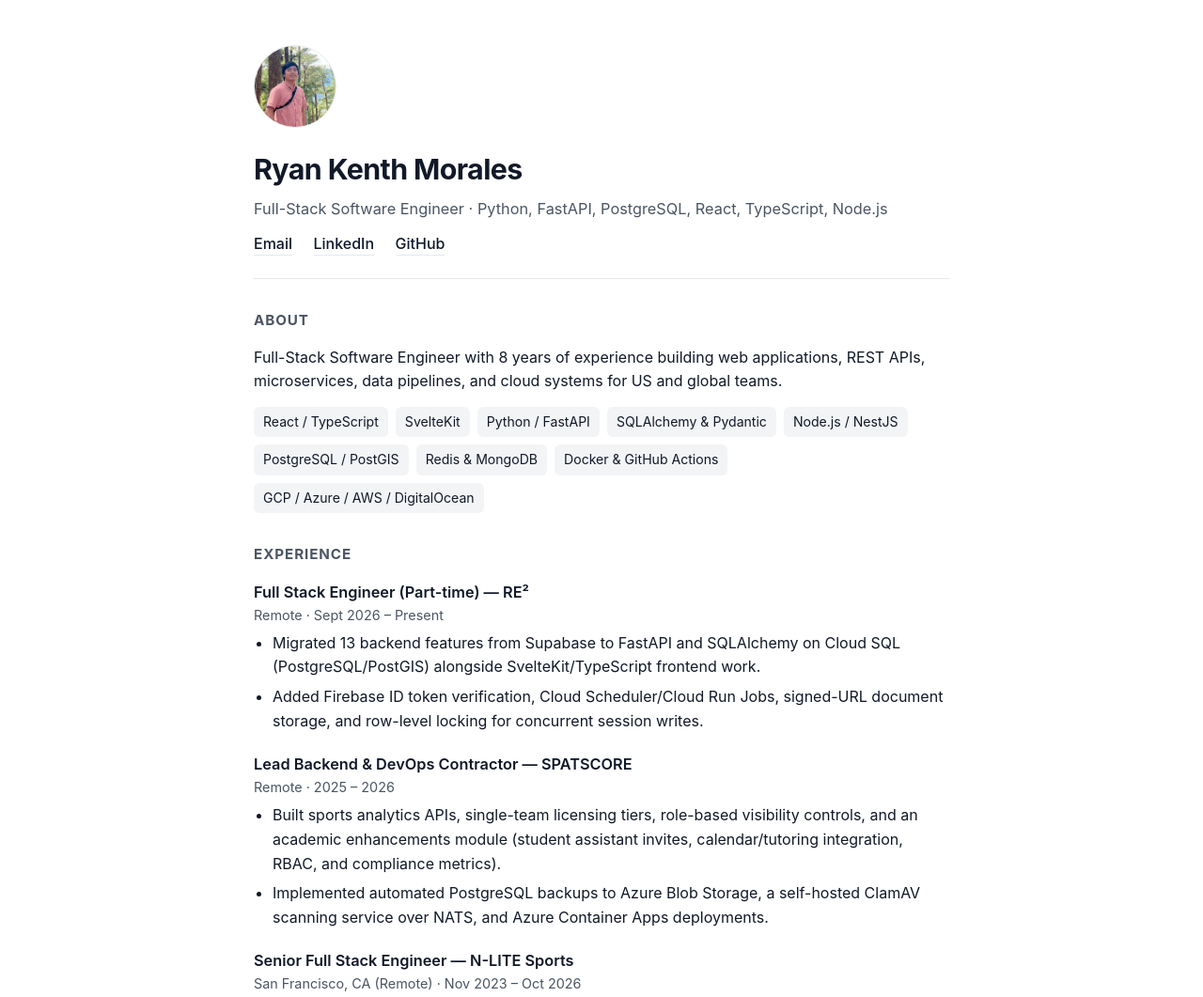
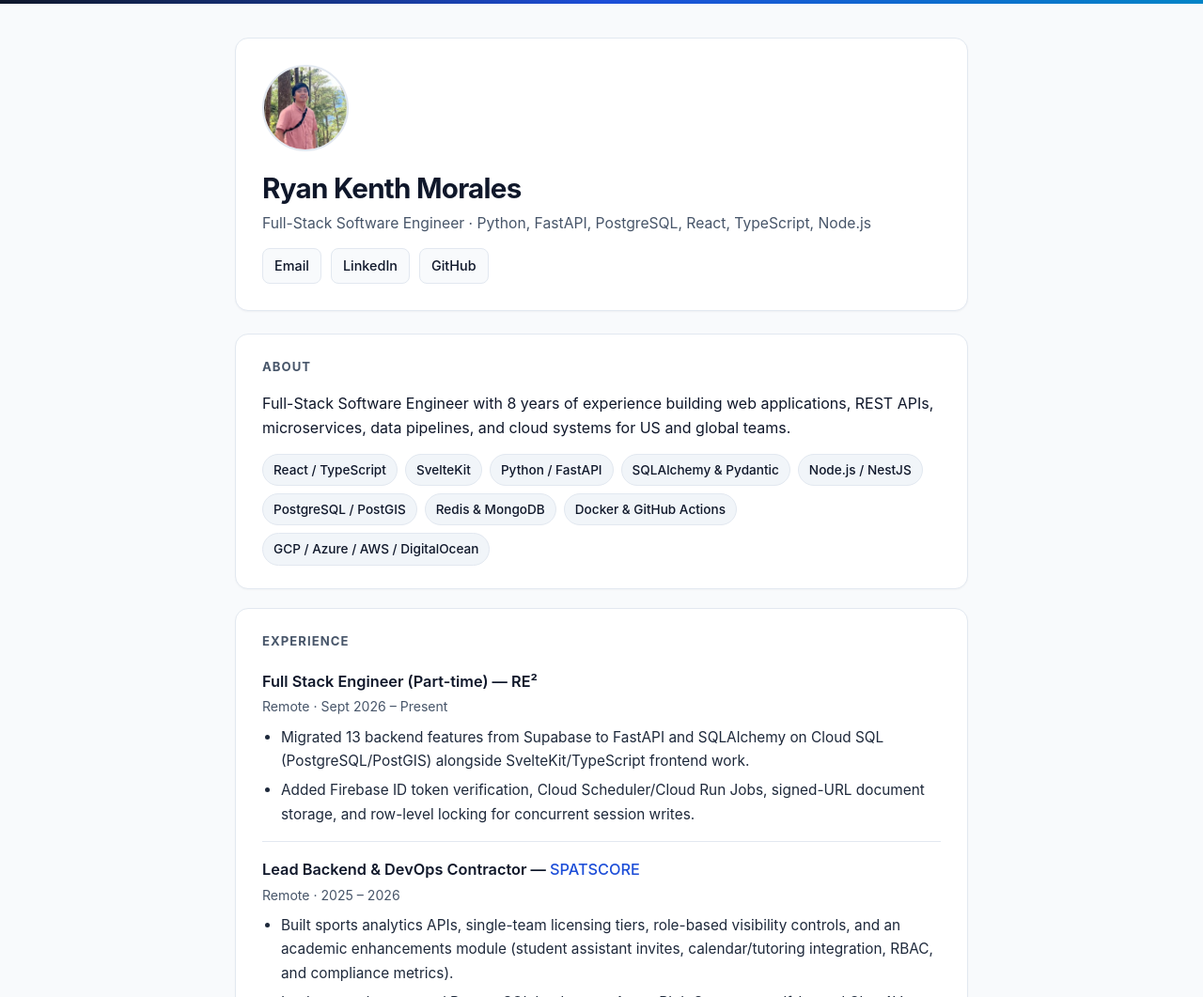
Before and after one commit to ryan-dev28/ryan-dev28.github.io, a plain HTML site: page index.html in a window 1280 px wide. Shown: the top 1061 px of the page at 94% size. Drawn offline with Linux system fonts and the light colour scheme.

Commit message:
Refactor styles and update role descriptions in index.html
Updated CSS variables for improved styling and layout adjustments. Enhanced role descriptions with links and modified various elements for better visual consistency.

```diff
--- a/index.html
+++ b/index.html
@@ -6,85 +6,165 @@
   <title>Ryan Kenth Morales — Full-Stack Software Engineer</title>
   <style>
     :root {
-      --bg: #ffffff;
-      --text: #111827;
-      --muted: #4b5563;
-      --border: #e5e7eb;
-      --accent: #0f172a;
-      --tag-bg: #f3f4f6;
+      --bg: #f8fafc;
+      --surface: #ffffff;
+      --text: #0f172a;
+      --muted: #475569;
+      --border: #e2e8f0;
+      --accent: #1d4ed8;
+      --accent-soft: #eff6ff;
+      --tag-bg: #f1f5f9;
     }
     * { box-sizing: border-box; margin: 0; padding: 0; }
     body {
       font-family: -apple-system, BlinkMacSystemFont, "Segoe UI", Roboto, sans-serif;
       background: var(--bg);
       color: var(--text);
-      line-height: 1.6;
-      padding: 48px 20px;
+      line-height: 1.65;
+      padding: 40px 20px 64px;
     }
-    .container { max-width: 740px; margin: 0 auto; }
+    .top-bar {
+      position: fixed;
+      top: 0;
+      left: 0;
+      right: 0;
+      height: 4px;
+      background: linear-gradient(90deg, #0f172a, #1d4ed8, #0284c7);
+    }
+    .container { max-width: 780px; margin: 0 auto; }
     header {
-      border-bottom: 1px solid var(--border);
-      padding-bottom: 24px;
-      margin-bottom: 32px;
+      background: var(--surface);
+      border: 1px solid var(--border);
+      border-radius: 14px;
+      padding: 28px;
+      margin-bottom: 24px;
+      box-shadow: 0 1px 2px rgba(15, 23, 42, 0.04);
     }
     .header-row {
       display: flex;
       align-items: center;
-      gap: 20px;
+      gap: 22px;
       flex-wrap: wrap;
     }
     .avatar {
-      width: 88px;
-      height: 88px;
+      width: 92px;
+      height: 92px;
       border-radius: 50%;
       object-fit: cover;
       object-position: center 20%;
-      border: 1px solid var(--border);
+      border: 2px solid var(--border);
       flex-shrink: 0;
     }
-    h1 { font-size: 1.9rem; letter-spacing: -0.02em; margin-bottom: 4px; }
-    .subtitle { color: var(--muted); font-size: 1.02rem; margin-bottom: 12px; }
+    h1 {
+      font-size: 1.85rem;
+      letter-spacing: -0.025em;
+      line-height: 1.2;
+      margin-bottom: 6px;
+    }
+    .subtitle {
+      color: var(--muted);
+      font-size: 0.98rem;
+      margin-bottom: 14px;
+    }
+    .links {
+      display: flex;
+      flex-wrap: wrap;
+      gap: 10px;
+    }
     .links a {
+      color: var(--text);
+      text-decoration: none;
+      font-size: 0.9rem;
+      font-weight: 500;
+      padding: 6px 12px;
+      border-radius: 8px;
+      border: 1px solid var(--border);
+      background: var(--bg);
+      transition: border-color 0.15s ease, background 0.15s ease, color 0.15s ease;
+    }
+    .links a:hover {
+      border-color: var(--accent);
+      background: var(--accent-soft);
       color: var(--accent);
-      text-decoration: none;
-      margin-right: 18px;
-      font-weight: 500;
-      border-bottom: 1px solid var(--border);
-      padding-bottom: 2px;
     }
-    .links a:hover { border-color: var(--accent); }
-    section { margin-bottom: 32px; }
+    section {
+      background: var(--surface);
+      border: 1px solid var(--border);
+      border-radius: 14px;
+      padding: 24px 28px;
+      margin-bottom: 20px;
+      box-shadow: 0 1px 2px rgba(15, 23, 42, 0.03);
+    }
     h2 {
-      font-size: 0.95rem;
+      font-size: 0.82rem;
       text-transform: uppercase;
-      letter-spacing: 0.06em;
+      letter-spacing: 0.08em;
       color: var(--muted);
       margin-bottom: 14px;
     }
-    p { margin-bottom: 14px; }
-    .tags { display: flex; flex-wrap: wrap; gap: 8px; }
+    p { margin-bottom: 14px; color: var(--text); }
+    .tags {
+      display: flex;
+      flex-wrap: wrap;
+      gap: 8px;
+    }
     .tag {
       background: var(--tag-bg);
-      padding: 5px 10px;
-      border-radius: 6px;
+      border: 1px solid var(--border);
+      padding: 5px 11px;
+      border-radius: 999px;
+      font-size: 0.85rem;
+      color: var(--text);
+      font-weight: 500;
+    }
+    .role {
+      padding: 16px 0;
+      border-bottom: 1px solid var(--border);
+    }
+    .role:first-of-type { padding-top: 4px; }
+    .role:last-of-type {
+      border-bottom: none;
+      padding-bottom: 4px;
+    }
+    .role-title {
+      font-weight: 600;
+      font-size: 1.02rem;
+      margin-bottom: 2px;
+    }
+    .role-title a {
+      color: var(--accent);
+      text-decoration: none;
+      font-weight: 500;
+    }
+    .role-title a:hover { text-decoration: underline; }
+    .role-meta {
+      color: var(--muted);
       font-size: 0.88rem;
-      color: var(--text);
+      margin-bottom: 8px;
     }
-    .role { margin-bottom: 20px; }
-    .role-title { font-weight: 600; font-size: 1.02rem; }
-    .role-meta { color: var(--muted); font-size: 0.9rem; margin-bottom: 6px; }
     ul { padding-left: 20px; }
-    li { margin-bottom: 6px; }
+    li {
+      margin-bottom: 6px;
+      color: #1e293b;
+      font-size: 0.96rem;
+    }
+    li:last-child { margin-bottom: 0; }
     .note {
-      background: var(--tag-bg);
+      background: var(--bg);
+      border-left: 3px solid var(--accent);
       padding: 14px 16px;
-      border-radius: 8px;
-      font-size: 0.94rem;
+      border-radius: 0 8px 8px 0;
+      font-size: 0.92rem;
       color: var(--muted);
+    }
+    @media (max-width: 600px) {
+      body { padding: 24px 14px 48px; }
+      header, section { padding: 20px; }
     }
   </style>
 </head>
 <body>
+  <div class="top-bar"></div>
   <div class="container">
     <header>
       <div class="header-row">
@@ -133,7 +213,10 @@
       </div>
 
       <div class="role">
-        <div class="role-title">Lead Backend & DevOps Contractor — SPATSCORE</div>
+        <div class="role-title">
+          Lead Backend & DevOps Contractor —
+          <a href="https://spatscore.com/" target="_blank" rel="noreferrer">SPATSCORE</a>
+        </div>
         <div class="role-meta">Remote · 2025 – 2026</div>
         <ul>
           <li>Built sports analytics APIs, single-team licensing tiers, role-based visibility controls, and an academic enhancements module (student assistant invites, calendar/tutoring integration, RBAC, and compliance metrics).</li>
@@ -142,7 +225,11 @@
       </div>
 
       <div class="role">
-        <div class="role-title">Senior Full Stack Engineer — N-LITE Sports</div>
+        <div class="role-title">
+          Senior Full Stack Engineer —
+          <a href="https://nlitesports.com/" target="_blank" rel="noreferrer">N-LITE Sports</a>
+          (<a href="https://n-lite.us/" target="_blank" rel="noreferrer">Enterprise</a>)
+        </div>
         <div class="role-meta">San Francisco, CA (Remote) · Nov 2023 – Oct 2026</div>
         <ul>
           <li>Led backend and DevOps for APIs supporting 10K+ daily active users across TypeScript, React, NestJS, and Python services.</li>
```
